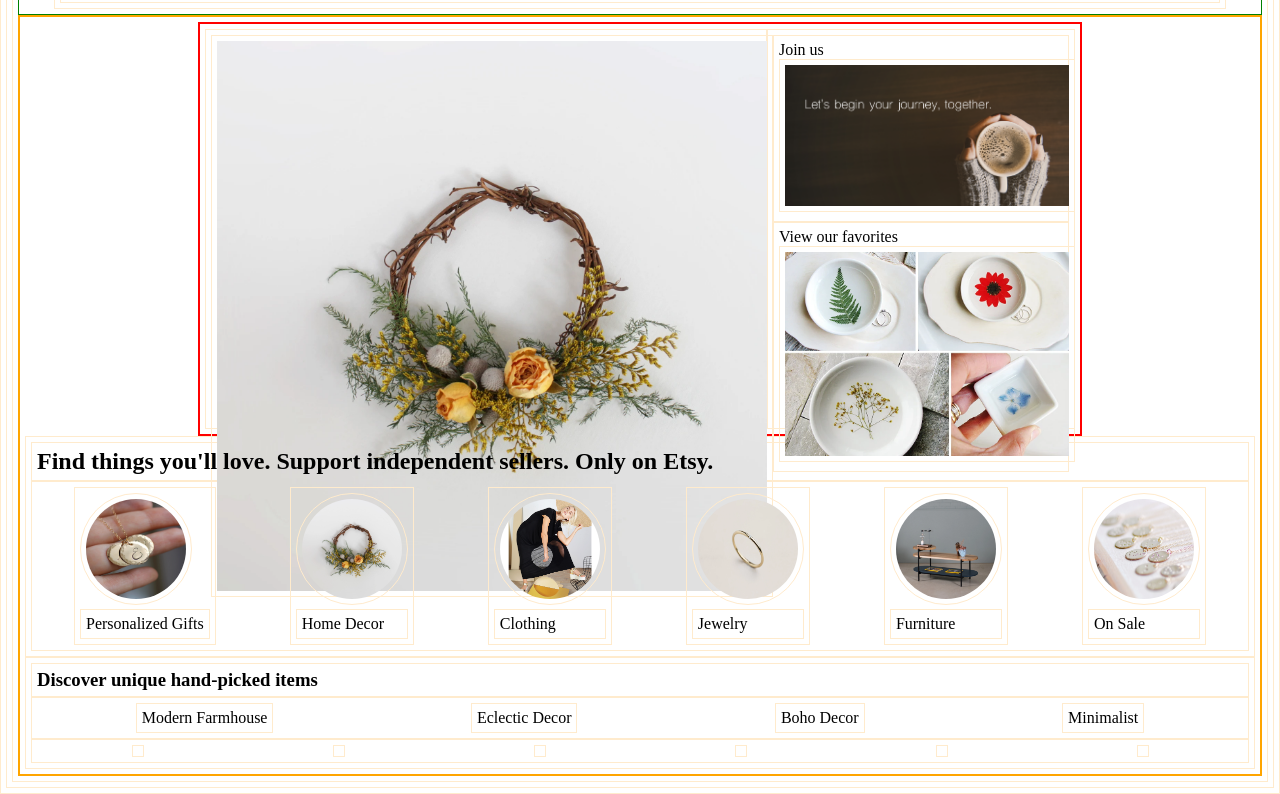
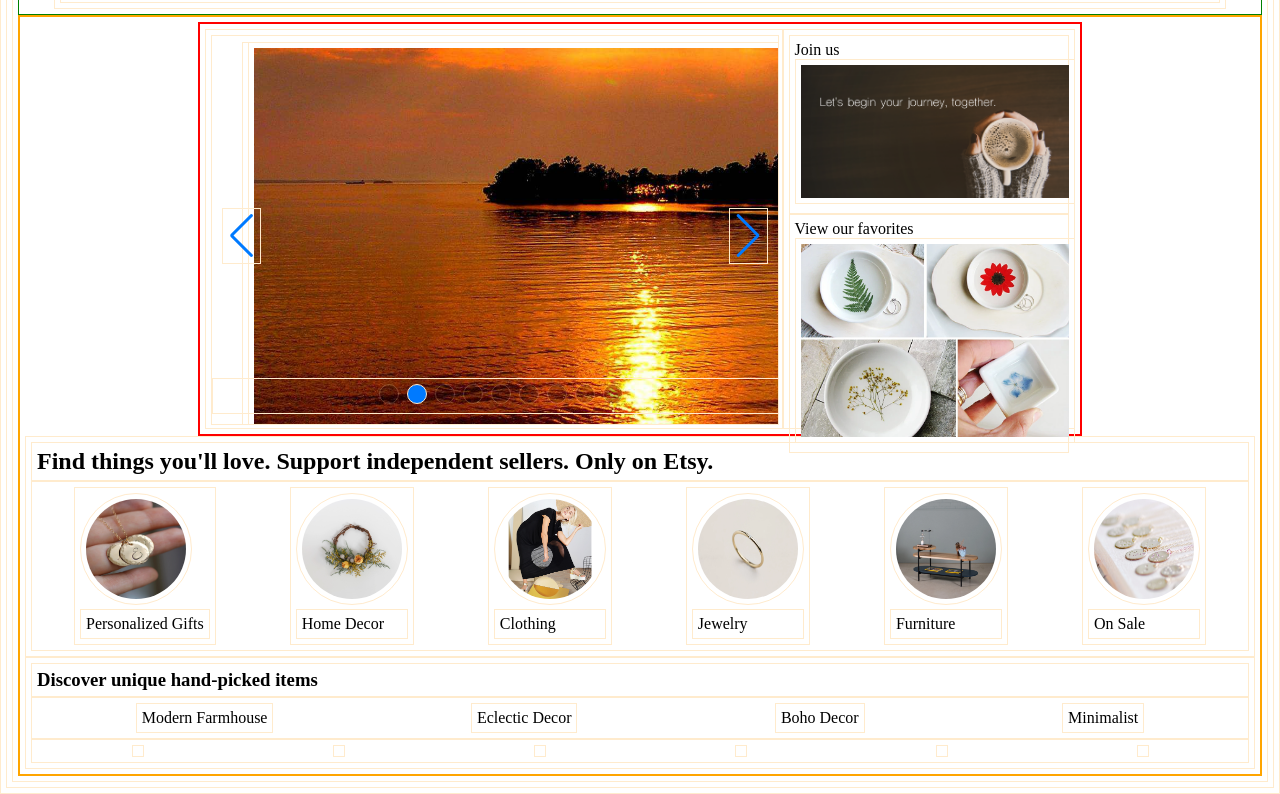
Before and after one commit to LilitKhalatyan/online-shop-handmade, a plain HTML site: page index.html in a window 1280 px wide. Shown: the part 121-915 px from the top of the page. Drawn offline with nearby package versions, Linux system fonts and the light colour scheme.

Commit message:
add swiper

```diff
--- a/index.html
+++ b/index.html
@@ -7,6 +7,8 @@
     <title>LK-Handmade</title>
     <link rel="stylesheet" href="style.css">
     <script src="https://kit.fontawesome.com/3d2382d443.js" crossorigin="anonymous"></script>
+    <link rel="stylesheet" href="https://cdn.jsdelivr.net/npm/swiper/swiper-bundle.min.css"
+  />
   </head>
   <body>
     <div class="body-container">
@@ -119,9 +121,31 @@
       <!-- Main -->
     <main>
 
-      <div class="block1-swipper">
-        <div class="swipper">
-          <img src="./img/home-decor.webp" alt="">
+      <div class="block1">
+        <div class="block1-left">
+          <div class="swiper mySwiper">
+            <div class="swiper-wrapper">
+              <div class="swiper-slide">
+                <img src="./img/nature-1.jpg" alt="">
+              </div>
+              <div class="swiper-slide">
+                <img src="./img/nature-2.jpg" alt="">
+              </div>
+              <div class="swiper-slide">Slide 3</div>
+              <div class="swiper-slide">Slide 4</div>
+              <div class="swiper-slide">Slide 5</div>
+              <div class="swiper-slide">Slide 6</div>
+              <div class="swiper-slide">Slide 7</div>
+              <div class="swiper-slide">Slide 8</div>
+              <div class="swiper-slide">Slide 9</div>
+            </div>
+            <div class="swiper-button-next"></div>
+            <div class="swiper-button-prev"></div>
+            <div class="swiper-pagination"></div>
+          </div>
+
+
+
         </div>
         <div class="block1-right">
           <div class="join-us block1-right-elements">Join us
@@ -292,6 +316,29 @@
       </div>
     </footer>
     <!-- Footer ::: end -->
+    <script src="https://cdn.jsdelivr.net/npm/swiper/swiper-bundle.min.js"></script>
+
+    <!-- Initialize Swiper -->
+    <script>
+      var swiper = new Swiper(".mySwiper", {
+        slidesPerView: 1,
+        spaceBetween: 30,
+        loop: true,
+        centeredSlides: true,
+        autoplay: {
+          delay: 2500,
+          disableOnInteraction: false,
+        },
+        pagination: {
+          el: ".swiper-pagination",
+          clickable: true,
+        },
+        navigation: {
+          nextEl: ".swiper-button-next",
+          prevEl: ".swiper-button-prev",
+        },
+      });
+    </script>
+  <script src="main.js"></script>
   </body>
-  <script src="main.js"></script>
 </html>
--- a/style.css
+++ b/style.css
@@ -78,6 +78,10 @@ header {
   justify-content: space-between;
   align-items: center;
 }
+.header-icons p {
+  white-space: normal;
+
+}
 .header-logo {
   height: 40px;
   width: 118px;
@@ -132,6 +136,17 @@ header {
   .header-search-media {
     display: flex;
   }
+  .header-icons {
+    /* display: flex; */
+    width: 40%;
+  }
+  .header-icon {
+    display: flex;
+    flex-direction: row;
+  }
+  .header-icon p {
+    display: block;
+  }
   .header-search-nomedia {
     width: 40%;
     display: none;
@@ -142,6 +157,9 @@ header {
   .header-search-media {
     display: flex;
     width: 75%;
+  }
+  .header-icon p {
+    display: none;
   }
   .header-search-nomedia {
     display: none;
@@ -201,18 +219,15 @@ main {
   border: 2px solid orange;
 }
 
-.block1-swipper {
+.block1 {
   display: flex;
   border: 2px solid red;
   width: 870px;
   height: 400px;
 }
 
-.swipper {
+.block1-left {
   width: 65%;
-}
-.swipper:hover {
-  transform: translateY(3px);
 }
 
 .block1-right-elements:hover {
@@ -231,3 +246,43 @@ main {
 footer {
   display: none;
 }
+
+/* ============================ S W I P E R   ============================ */
+
+
+.swiper {
+  width: 100%;
+  height: 100%;
+}
+
+.swiper-slide {
+  text-align: center;
+  font-size: 18px;
+  background: #fff;
+
+  /* Center slide text vertically */
+  display: -webkit-box;
+  display: -ms-flexbox;
+  display: -webkit-flex;
+  display: flex;
+  -webkit-box-pack: center;
+  -ms-flex-pack: center;
+  -webkit-justify-content: center;
+  justify-content: center;
+  -webkit-box-align: center;
+  -ms-flex-align: center;
+  -webkit-align-items: center;
+  align-items: center;
+}
+
+.swiper-slide img {
+  display: block;
+  width: 100%;
+  height: 100%;
+  object-fit: cover;
+}
+
+.swiper {
+  margin-left: auto;
+  margin-right: auto;
+}
```
Also changed, not shown: img/nature-1.jpg (added), img/nature-2.jpg (added), img/nature-4.jpg (added), img/nature-7.jpg (added).
